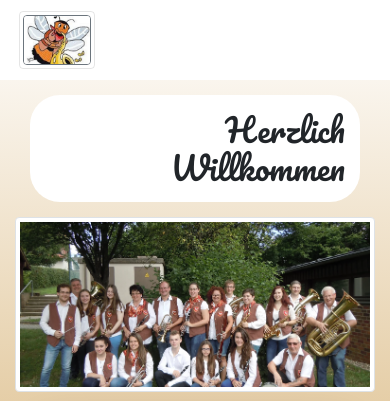
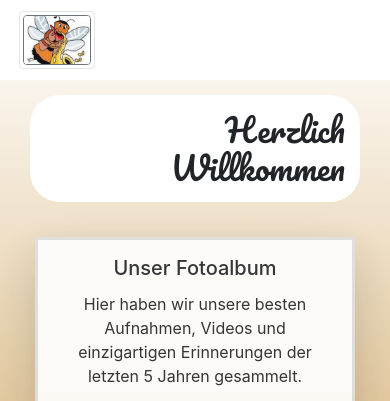
Before and after one commit to anjaahn/Hummelgauerjugendblasorchester, a plain HTML site: page index.html in a window 390 px wide. Shown: the top 401 px of the page. Drawn offline with nearby package versions, Linux system fonts and the light colour scheme.

Commit message:
Update index.html

```diff
--- a/index.html
+++ b/index.html
@@ -109,7 +109,7 @@ Schlagzeug Dirigent">
 <main class="container-fluid">
 
     <h2 class="d-lg-none"> Herzlich Willkommen </h2>
-    <img src="img/gruppenfoto.jpg" alt="gruppenfoto" class="img-fluid img-thumbnail d-lg-none">
+
 
 <div class="container">
 
```
